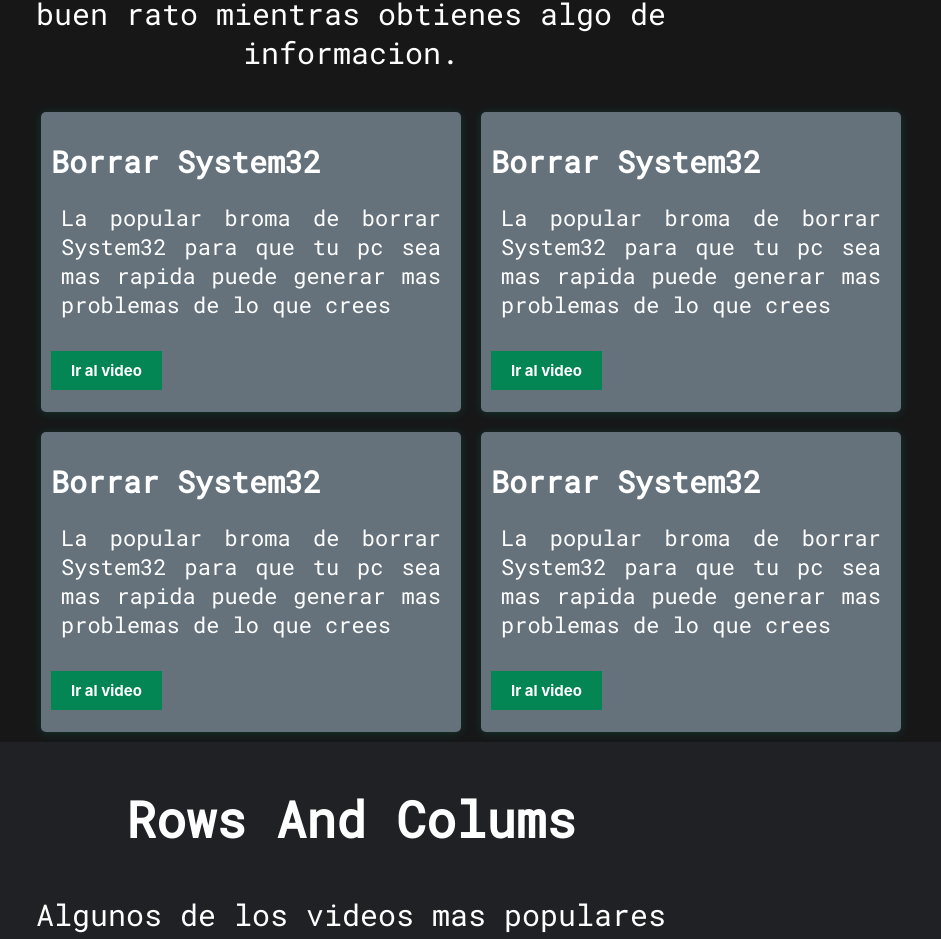
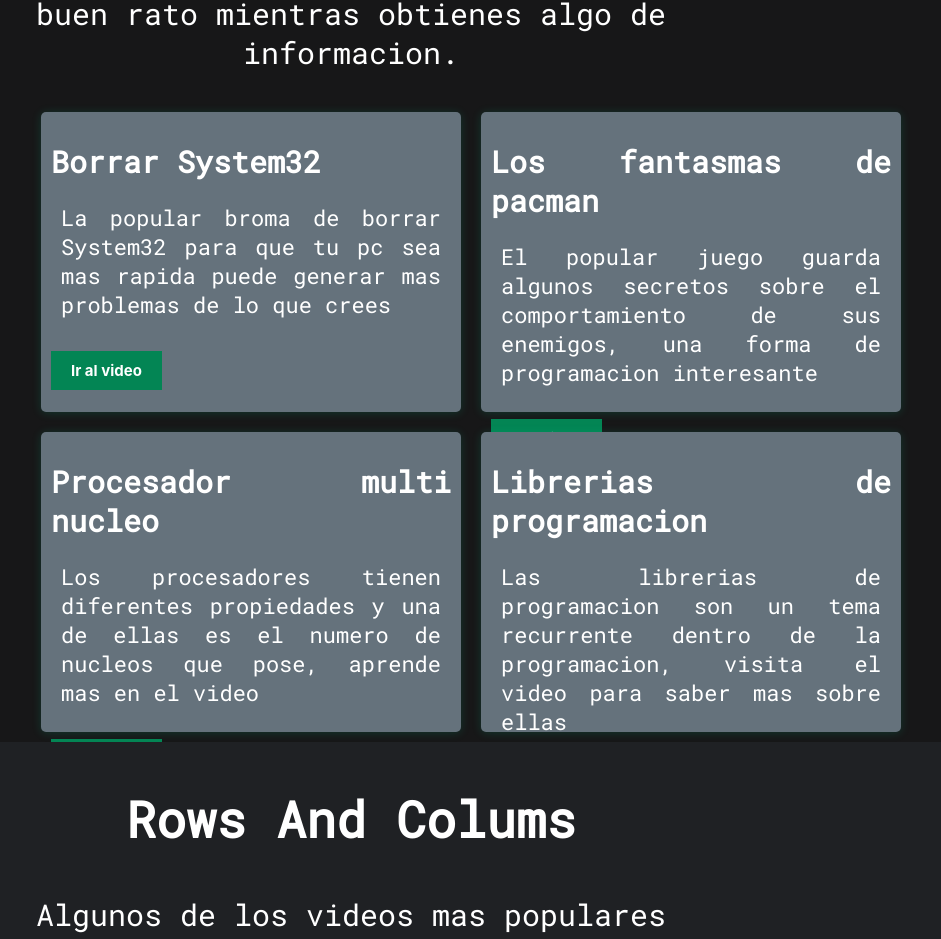
Before and after one commit to SteveBartmoss/steveapp, a React (Create React App) app: page / in a window 1280 px wide. Shown: the part 923-1862 px from the top of the page, without its empty margins (289-1230 px from the left). Built offline with nearby package versions, Linux system fonts and the light colour scheme.

Commit message:
change the ifo of the cards video

```diff
--- a/src/pages/Home.jsx
+++ b/src/pages/Home.jsx
@@ -40,31 +40,30 @@ function Home() {
                         </CardDiv>
 
                         <CardDiv>
-                            <h1 className="title1">Borrar System32</h1>
+                            <h1 className="title1">Los fantasmas de pacman</h1>
                             <p className="content-curso">
-                                La popular broma de borrar System32 para que tu pc
-                                sea mas rapida puede generar mas problemas de lo
-                                que crees
+                                El popular juego guarda algunos secretos sobre el
+                                comportamiento de sus enemigos, una forma de programacion
+                                interesante
                             </p>
                             <a href="https://www.youtube.com/watch?v=XLCuuMvgbec" className="dumix-btn">Ir al video</a>
                         </CardDiv>
 
                         <CardDiv>
-                            <h1 className="title1">Borrar System32</h1>
+                            <h1 className="title1">Procesador multi nucleo</h1>
                             <p className="content-curso">
-                                La popular broma de borrar System32 para que tu pc
-                                sea mas rapida puede generar mas problemas de lo
-                                que crees
+                                Los procesadores tienen diferentes propiedades y una
+                                de ellas es el numero de nucleos que pose, aprende mas
+                                en el video
                             </p>
                             <a href="https://www.youtube.com/watch?v=AuPJ8kL-iLs" className="dumix-btn">Ir al video</a>
                         </CardDiv>
 
                         <CardDiv>
-                            <h1 className="title1">Borrar System32</h1>
+                            <h1 className="title1">Librerias de programacion</h1>
                             <p className="content-curso">
-                                La popular broma de borrar System32 para que tu pc
-                                sea mas rapida puede generar mas problemas de lo
-                                que crees
+                                Las librerias de programacion son un tema recurrente dentro
+                                de la programacion, visita el video para saber mas sobre ellas
                             </p>
                             <a href="https://www.youtube.com/watch?v=V4ZxnSYly-Y" className="dumix-btn">Ir al video</a>
                         </CardDiv>
```
